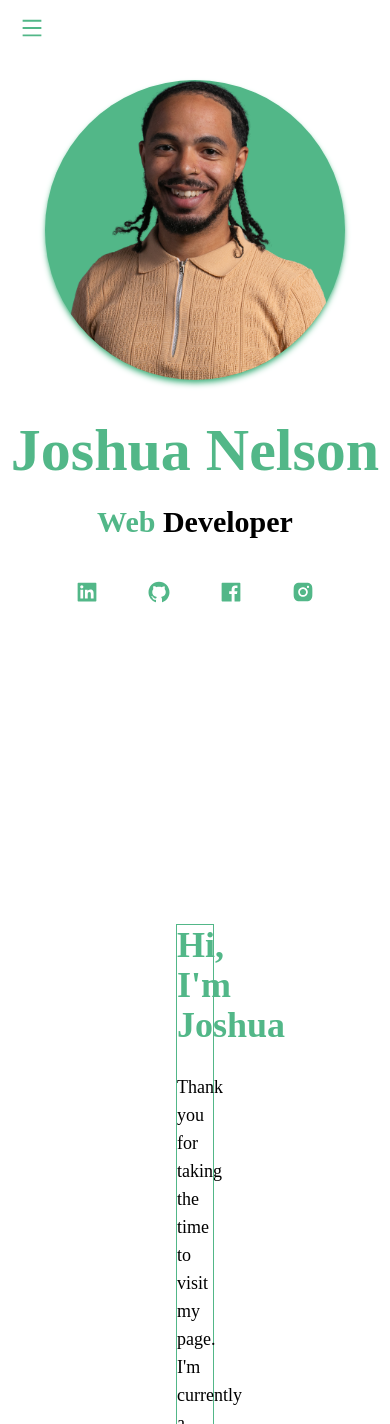
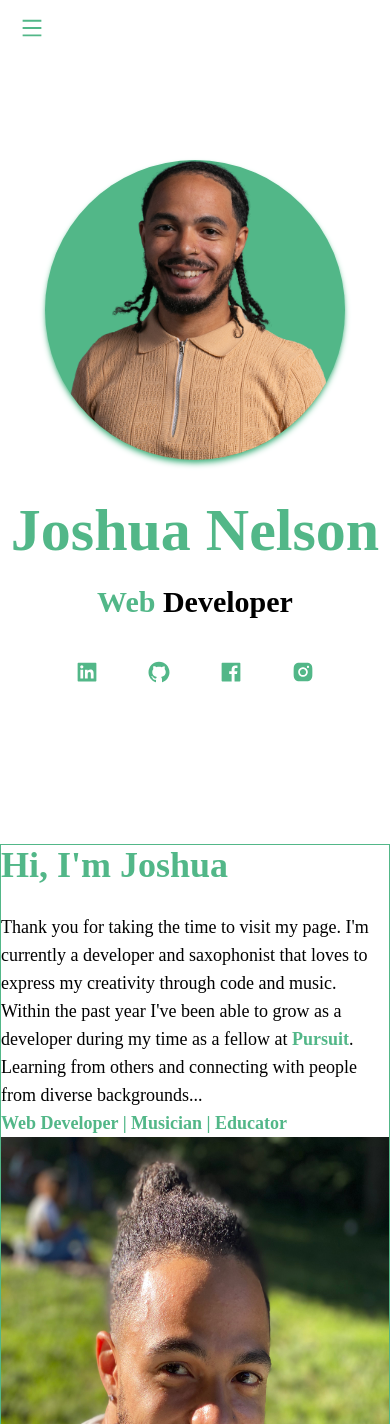
Before and after one commit to joshuanelsondev/portfolio, a React (Vite) app: page / in a window 390 px wide. Shown: the top 1424 px of the page. Built offline with nearby package versions, Linux system fonts and the light colour scheme.

Commit message:
Edit HomeComponent

```diff
--- a/src/Components/HomeComponent.jsx
+++ b/src/Components/HomeComponent.jsx
@@ -16,7 +16,7 @@ export default function HomeComponent({ setShowNav }) {
 
     return (
       <div
-        className="flex flex-col shrink-0 justify-start mt-20 items-center gap-10 h-screen w-auto z-10"
+        className="flex flex-col shrink-0 justify-start pt-40 lg:pt-20 items-center gap-10 h-screen sm:w-screen lg:w-auto z-10"
       >
         <img
           src="./src/assets/pursuit_headshot.png"
--- a/src/Pages/About.jsx
+++ b/src/Pages/About.jsx
@@ -3,7 +3,7 @@ import AboutMe from "../Components/AboutMe";
 
 export default function About() {
     return (
-      <div id="about" className="mx-20 h-screen">
+      <div id="about" className="lg:mx-20 h-screen">
         <AboutMe />
       </div>
     );
--- a/src/Pages/Home.jsx
+++ b/src/Pages/Home.jsx
@@ -13,7 +13,7 @@ export default function Home({ setShowNav }) {
     }, [setShowNav]);
 
     return (
-      <div id="home" className="h-full w-full px-24">
+      <div id="home" className="h-full w-full lg:px-24">
           <HomeComponent setShowNav={setShowNav} />
           <About  />
           <Index setShowNav={setShowNav} />
```
